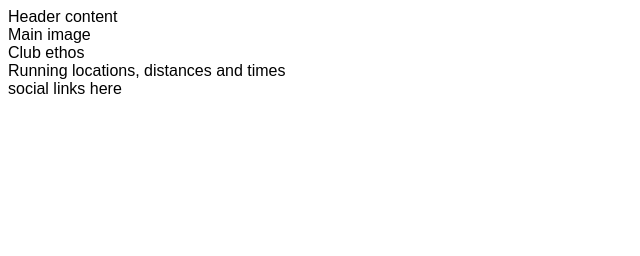
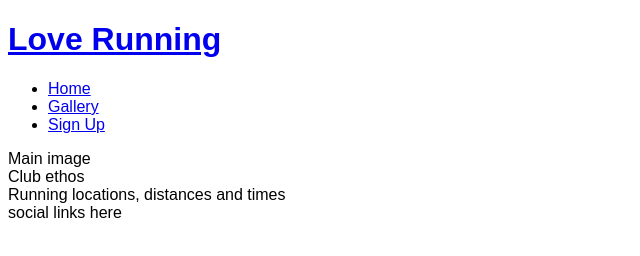
Before and after one commit to AbigailGreen/love-running, a plain HTML site: page index.html in a window 1280 px wide. Shown: the whole page, without its empty margins (0-640 px from the left). Drawn offline with Linux system fonts and the light colour scheme.

Commit message:
Add basic header structure

```diff
--- a/index.html
+++ b/index.html
@@ -1,5 +1,6 @@
 <!DOCTYPE html>
 <html lang="en">
+
 <head>
     <meta charset="UTF-8">
     <meta http-equiv="X-UA-Compatible" content="IE=edge">
@@ -10,8 +11,27 @@
     <link rel="stylesheet" href="assets/css/style.css">
     <title>Love Running</title>
 </head>
+
 <body>
-    <header>Header content<Header>
+    <header>
+        <a href="index.html">
+            <h1>Love Running</h1>
+        </a>
+        <nav>
+            <ul>
+                <li>
+                    <a href="index.html">Home</a>
+                </li>
+                <li>
+                    <a href="#">Gallery</a>
+                </li>
+                <li>
+                    <a href="#">Sign Up</a>
+                </li>
+            </ul>
+        </nav>
+
+    </header>
     <section>
         Main image
     </section>
@@ -25,4 +45,5 @@
         social links here
     </footer>
 </body>
+
 </html>
```
Lines whose indentation alone changed are shown as unchanged.
